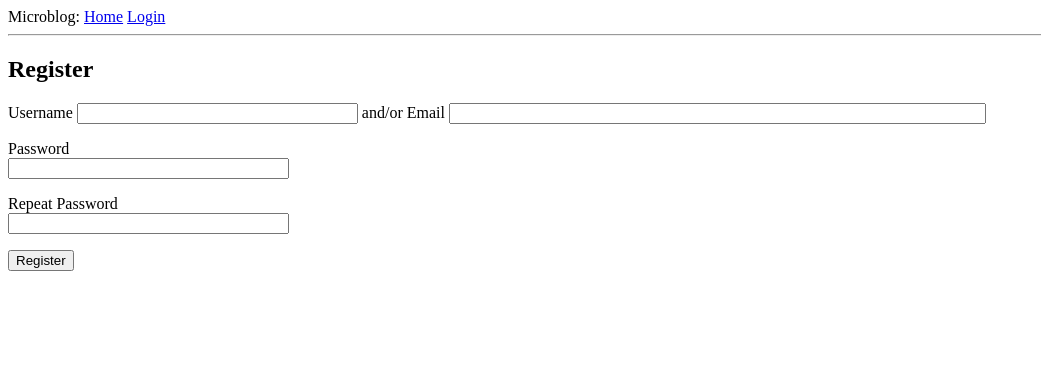
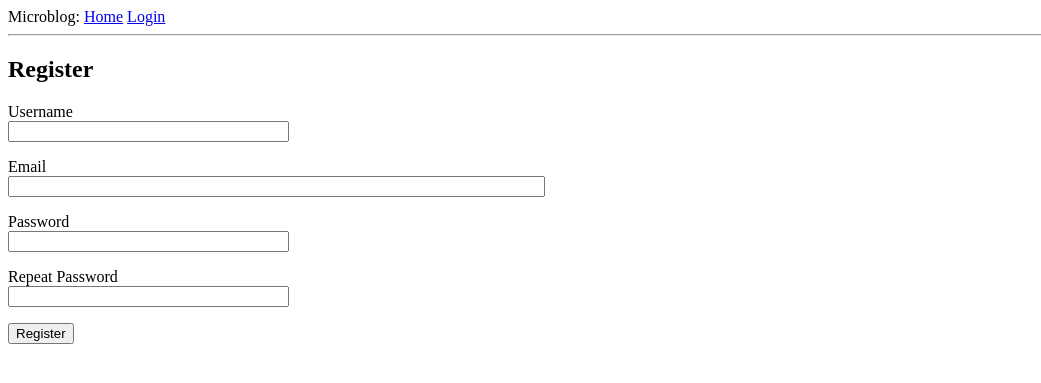
Before and after one commit to mivanchenko/microblog, a Flask app: page /register in a window 1280 px wide. Shown: the top 383 px of the page, without its empty margins (0-1041 px from the left). Run offline with Flask 2, Linux system fonts and the light colour scheme.

Commit message:
Put the registration form back

```diff
--- a/app/forms.py
+++ b/app/forms.py
@@ -16,24 +16,18 @@ class LoginForm(FlaskForm):
             raise ValidationError('This field is required.')
 
 class RegistrationForm(FlaskForm):
-    username = StringField('Username')
-    email = StringField('Email')
+    username = StringField('Username', validators=[DataRequired()])
+    email = StringField('Email', validators=[DataRequired(), Email()])
     password = PasswordField('Password', validators=[DataRequired()])
     password2 = PasswordField('Repeat Password', validators=[DataRequired(), EqualTo('password')])
     submit = SubmitField('Register')
 
-    def require_userhandle(self):
-        if not self.username.data and not self.email.data:
-            raise ValidationError('Either Username or Email is required.')
-
     def validate_username(self, username):
-        self.require_userhandle()
         user = User.query.filter_by(username=username.data).first()
         if user is not None:
             raise ValidationError('Please use a different username.')
 
     def validate_email(self, email):
-        self.require_userhandle()
         user = User.query.filter_by(email=email.data).first()
         if user is not None:
             raise ValidationError('Please use a different email address.')
--- a/app/routes.py
+++ b/app/routes.py
@@ -62,3 +62,8 @@ def register():
         flash('Congratulations, you are now a registered user!')
         return redirect(url_for('login'))
     return render_template('register.html', title='Register', form=form)
+
+#@app.route('/user/<username>')
+#@login_required
+#def user(username):
+#    user = User.query.filter_by(username=)
--- a/app/templates/index.html
+++ b/app/templates/index.html
@@ -1,6 +1,6 @@
 {% extends "base.html" %}
 {% block content %}
-      <h2>Hi, {{ current_user.username or current_user.email }}!</h2>
+      <h2>Hi, {{ current_user.username }}!</h2>
       {% for post in posts %}
       <div><p>{{ post.author.username }} says: <b>{{ post.body }}</b></p></div>
       {% endfor %}
--- a/app/templates/register.html
+++ b/app/templates/register.html
@@ -5,14 +5,15 @@
     <form action="" method="post">
         {{ form.hidden_tag() }}
         <p>
-            {{ form.username.label }}
-            {{ form.username(size=32) }}
+            {{ form.username.label }}<br>
+            {{ form.username(size=32) }}<br>
             {% for error in form.username.errors %}
             <span style="color: red;">[{{ error }}]</span>
             {% endfor %}
-            and/or
-            {{ form.email.label }}
-            {{ form.email(size=64) }}
+        </p>
+        <p>
+            {{ form.email.label }}<br>
+            {{ form.email(size=64) }}<br>
             {% for error in form.email.errors %}
             <span style="color: red;">[{{ error }}]</span>
             {% endfor %}
```
